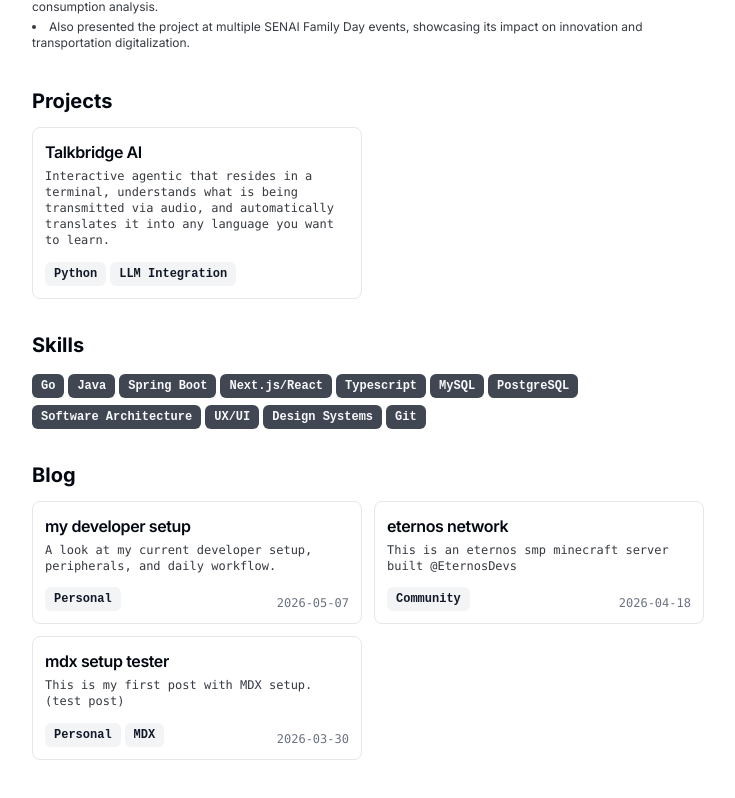
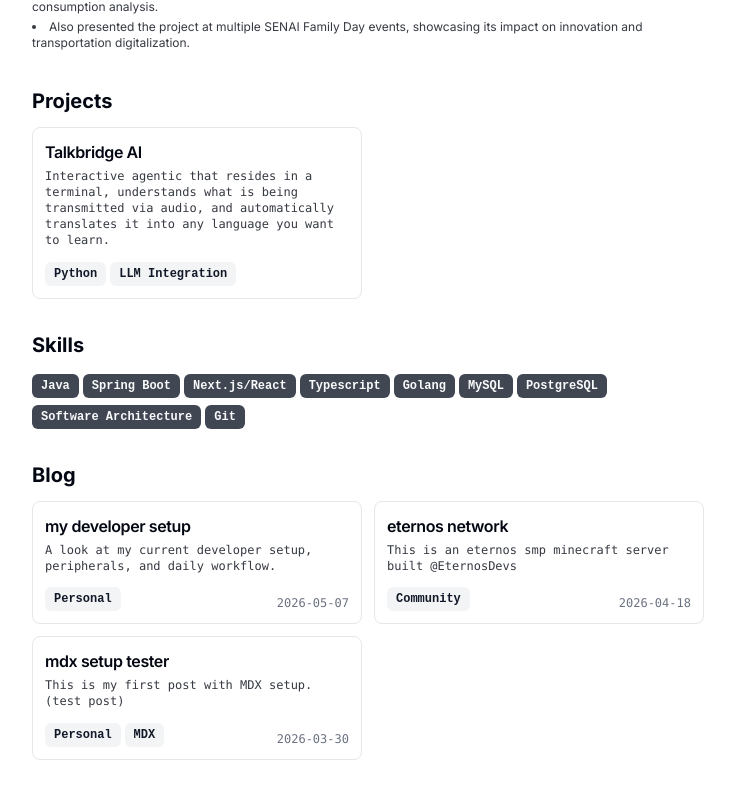
Before and after one commit to miguelrcha/miguelrcha.dev, a Next.js app: page / in a window 1280 px wide. Shown: the part 1139-1937 px from the top of the page, without its empty margins (272-1007 px from the left). Built offline with nearby package versions, Linux system fonts and the light colour scheme.

Commit message:
fix: update page.tsx

```diff
--- a/src/app/page.tsx
+++ b/src/app/page.tsx
@@ -123,9 +123,8 @@ const PROJECTS = [
 ];
 
 const SKILLS = [
-  "Go", "Java", "Spring Boot", "Next.js/React", "Typescript",
-  "MySQL", "PostgreSQL", "Software Architecture", "UX/UI",
-  "Design Systems", "Git",
+  "Java", "Spring Boot", "Next.js/React", "Typescript", "Golang",
+  "MySQL", "PostgreSQL", "Software Architecture", "Git",
 ];
 
 // ── Sub-components ────────────────────────────────────────────────────────────
```
